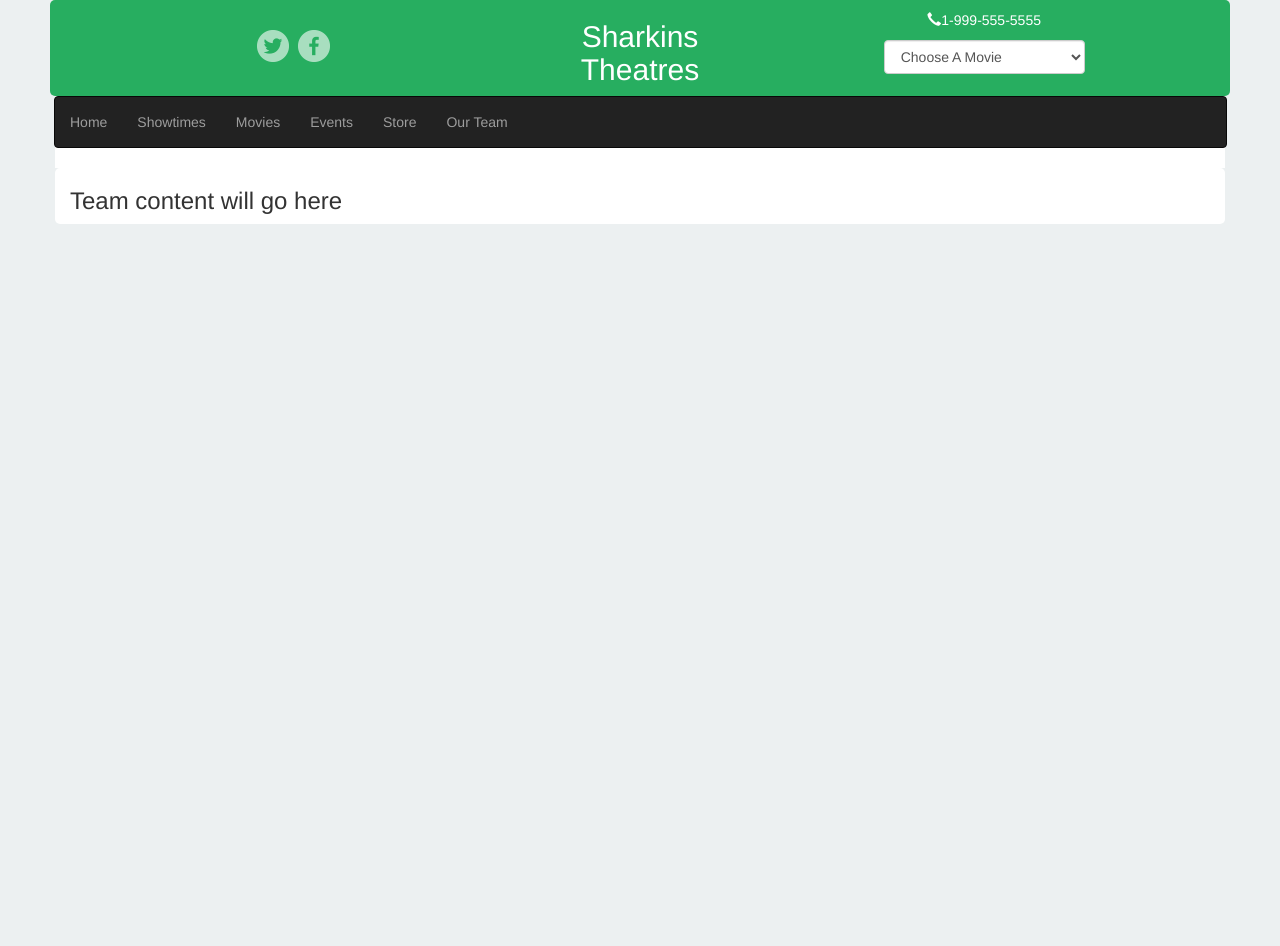
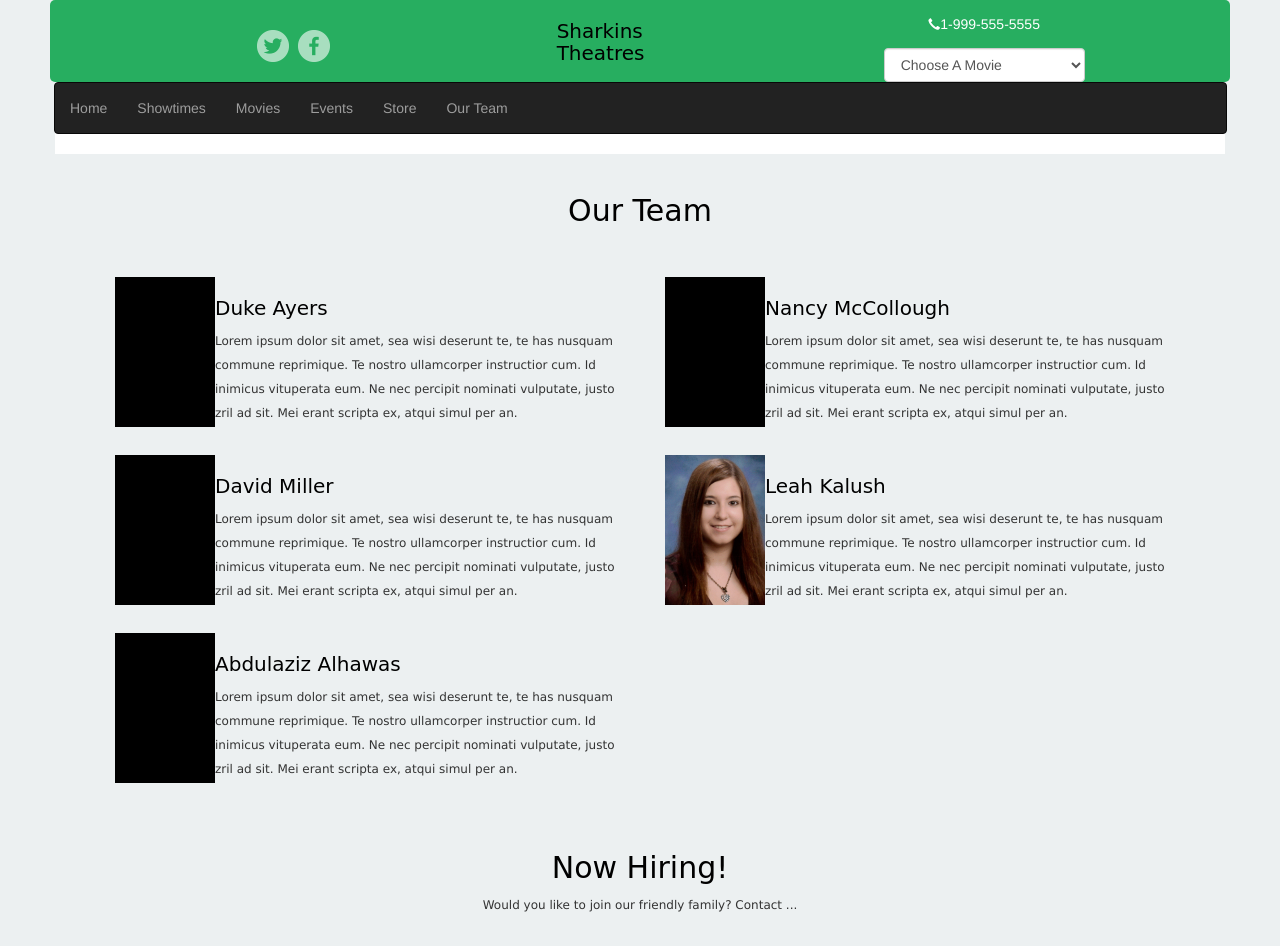
Before and after one commit to dukeayers/cs399_theater, a Django app: page /team in a window 1280 px wide. Before the commit the page ends 224 px from the top, so only its background shows below. Run offline with Django 3.2, Linux system fonts and the light colour scheme; data comes from the database, SQL or seed files in the repository; grey boxes labelled with a size stand in for pictures from a placeholder-image service; some libraries are stand-ins or nearby versions.

Commit message:
Created a basic page for Our Team

```diff
--- a/theater_project/templates/team.html
+++ b/theater_project/templates/team.html
@@ -1,16 +1,145 @@
 {% extends "base.html" %}
 
 {% block page_style %}
-{#    Any CSS specific to this page will go inside of this block.   #}
+<style>
+
+body
+{
+	background-color:#fff;
+	height: 100%;
+}
+
+#container {
+	min-height: 100%;
+	height: auto !important;
+	height: 100%;
+	margin: 0 auto -2em;
+}
+
+h1 {
+	color: #000;
+	font-size: 30px;
+	margin: 30px 0 0 0;
+	padding: 10px 0 10px 0;
+	font-family: "Comic Sans MS", cursive, sans-serif;
+	background-color: inherit;
+	text-align: center;
+}
+
+h2 {
+	color: #000;
+	font-size: 20px;
+	font-family: "Comic Sans MS", cursive, sans-serif;
+	text-align: left;
+}
+
+p {
+	padding: 0 0 10px 0;
+	margin: 0;
+	line-height: 2em;
+}
+
+#narrowContent {
+	width: 400px;
+	margin: 0;
+	padding: 0 0 20px 0;
+}
+span {
+	font-size:12px;
+	font-family: Century Gothic, Verdana, Arial, Sans-Serif;
+}
+
+.content {
+   font-family: Courier;
+   font-size: 16px;
+   color: black;
+}
+
+#place {
+	height: 150px;
+	width: 100px;
+	background-color: #000;
+}
+
+</style>
+
 
 {% endblock %}
 
 {% block content %}
 
-{#    Any content associated with the page will go inside of this block.    #}
-    <div class="container" style="background:white; border-radius:5px;">
-        <h3>Team content will go here</h3>
-    </div>
+<div id= "container">
+
+<h1>Our Team</h1><br><Br>
+<table border=0 align="center">
+<tr>
+<td height="150" width="100" valign="top">
+<div id="place"></div>
+</td>
+<td>
+<div id="narrowContent">
+<h2>Duke Ayers</h2>
+<span><p>Lorem ipsum dolor sit amet, sea wisi deserunt te, te has nusquam commune reprimique. Te nostro ullamcorper instructior cum. Id inimicus vituperata eum. Ne nec percipit nominati vulputate, justo zril ad sit. Mei erant scripta ex, atqui simul per an.</p></span>
+</div>
+</td>
+
+<td height="150" width="100" valign="top" style="padding-left: 50px;">
+<div id="place"></div>
+</td>
+<td>
+<div id="narrowContent">
+<h2>Nancy McCollough</h2>
+<span><p>Lorem ipsum dolor sit amet, sea wisi deserunt te, te has nusquam commune reprimique. Te nostro ullamcorper instructior cum. Id inimicus vituperata eum. Ne nec percipit nominati vulputate, justo zril ad sit. Mei erant scripta ex, atqui simul per an.</p></span>
+</div>
+</td>
+
+
+</tr>
+<tr>
+<td height="150" width="100" valign="top">
+<div id="place"></div>
+</td>
+<td>
+<div id="narrowContent">
+<h2>David Miller</h2>
+<span><p>Lorem ipsum dolor sit amet, sea wisi deserunt te, te has nusquam commune reprimique. Te nostro ullamcorper instructior cum. Id inimicus vituperata eum. Ne nec percipit nominati vulputate, justo zril ad sit. Mei erant scripta ex, atqui simul per an.</p></span>
+</div>
+</td>
+
+<td height="150" width="100" valign="top" style="padding-left: 50px;">
+<img src="{{ STATIC_URL }}ProfilePics/Leah.png" height="100%" width="100%" alt="Leah Kalush"/>
+</td>
+<td>
+<div id="narrowContent">
+<h2>Leah Kalush</h2>
+<span><p>Lorem ipsum dolor sit amet, sea wisi deserunt te, te has nusquam commune reprimique. Te nostro ullamcorper instructior cum. Id inimicus vituperata eum. Ne nec percipit nominati vulputate, justo zril ad sit. Mei erant scripta ex, atqui simul per an.</p></span>
+</div>
+</td>
+
+
+</tr>
+<tr>
+<td height="150" width="100" valign="top">
+<div id="place"></div>
+</td>
+<td>
+<div id="narrowContent">
+<h2>Abdulaziz Alhawas</h2>
+<span><p>Lorem ipsum dolor sit amet, sea wisi deserunt te, te has nusquam commune reprimique. Te nostro ullamcorper instructior cum. Id inimicus vituperata eum. Ne nec percipit nominati vulputate, justo zril ad sit. Mei erant scripta ex, atqui simul per an.</p></span>
+</div>
+</td>
+</tr>
+
+<tr>
+<td colspan="4">
+<h1>Now Hiring!</h1>
+<div align=center><span>Would you like to join our friendly family?  Contact ...</span></div>
+</td>
+</tr>
+</table>
+
+</div>
+<br><br><br>
 
 {% endblock %}
 
```
